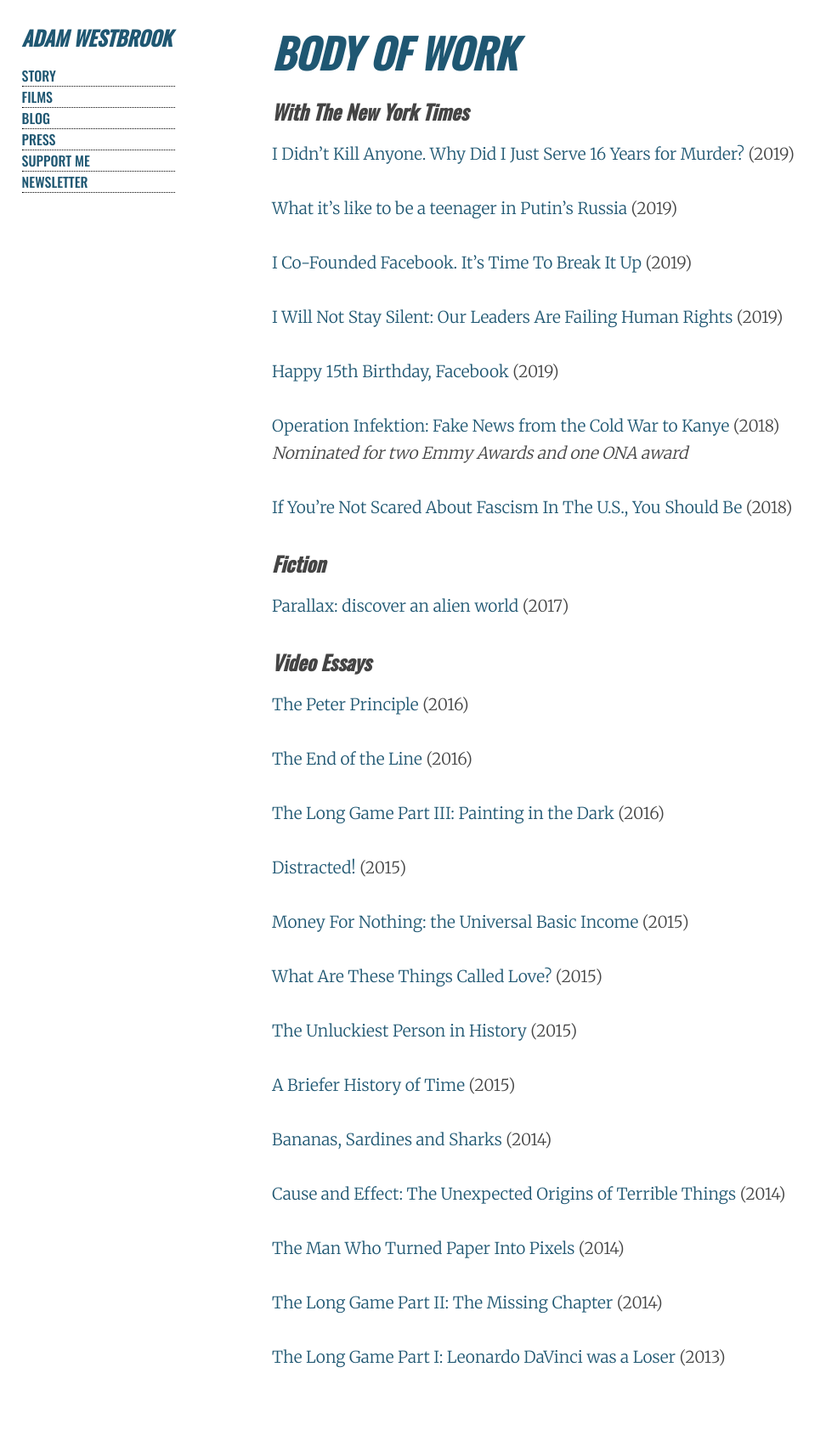
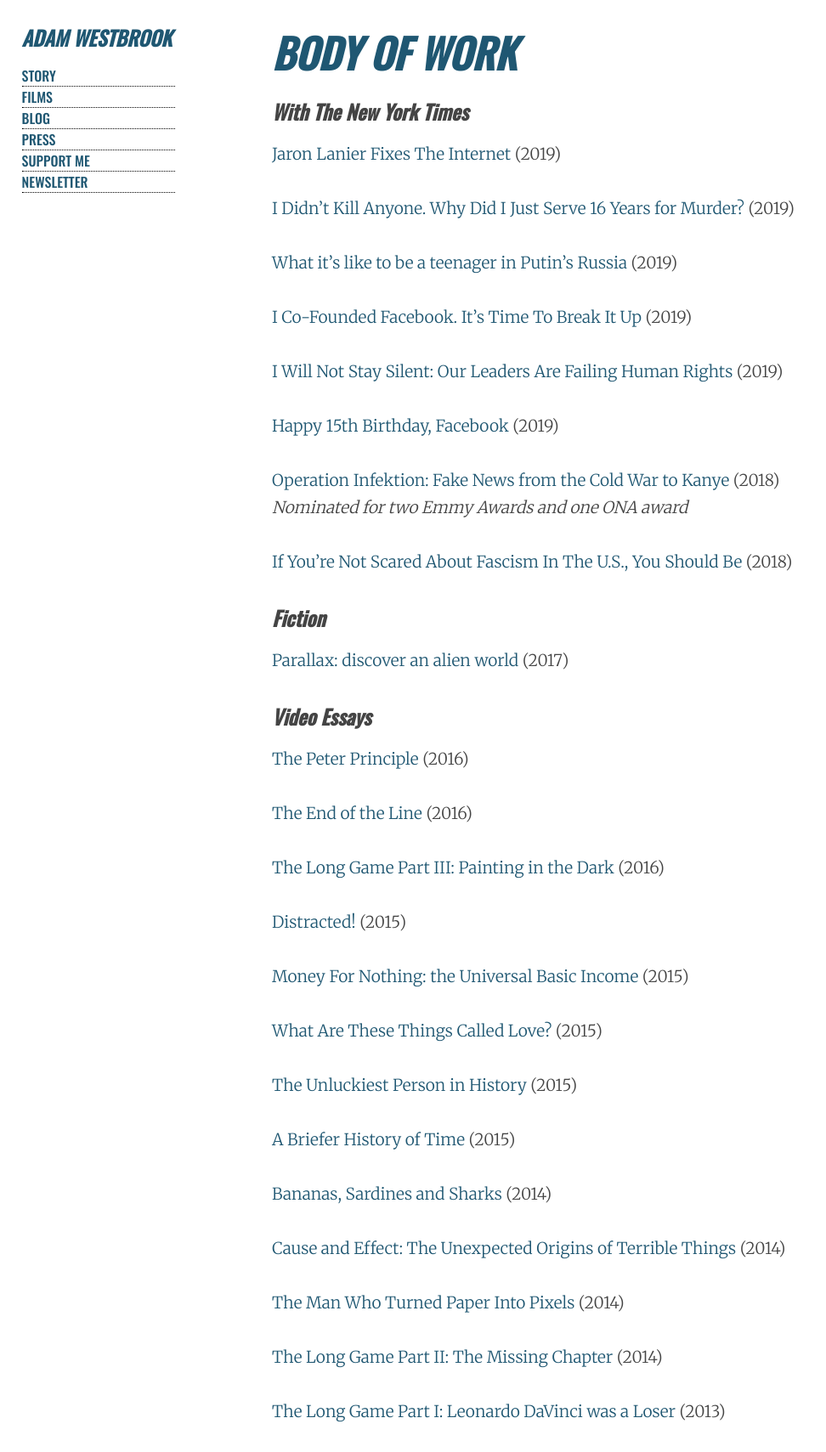
Before and after one commit to AdamWestbrook/adamwestbrook.github.io, a Jekyll site: the page built from films.md, in a window 1280 px wide. Shown: the whole page at 85% size, without its empty margins (0-972 px from the left). Built offline with Jekyll 4.4.1, drawn with Linux system fonts in a browser that asks for light colours; before the commit the page ends 1645 px from its top, so only the background shows below that.

Commit message:
Update September 2019

```diff
--- a/films.md
+++ b/films.md
@@ -7,6 +7,7 @@
 
 ## With The New York Times
 
+- [Jaron Lanier Fixes The Internet](https://nytimes.com/datadignity) (2019)
 - [I Didn't Kill Anyone. Why Did I Just Serve 16 Years for Murder?](https://www.nytimes.com/video/opinion/100000006616407/felony-murder-rule-adnan-khan.html?playlistId=1194811622182) (2019)
 - [What it's like to be a teenager in Putin's Russia](https://www.nytimes.com/video/opinion/100000006566233/putin-russia-teenagers.html?playlistId=1194811622182) (2019)
 - [I Co-Founded Facebook. It's Time To Break It Up](https://www.nytimes.com/video/opinion/100000006480848/chris-hughes-facebook-zuckerberg.html) (2019)
```
